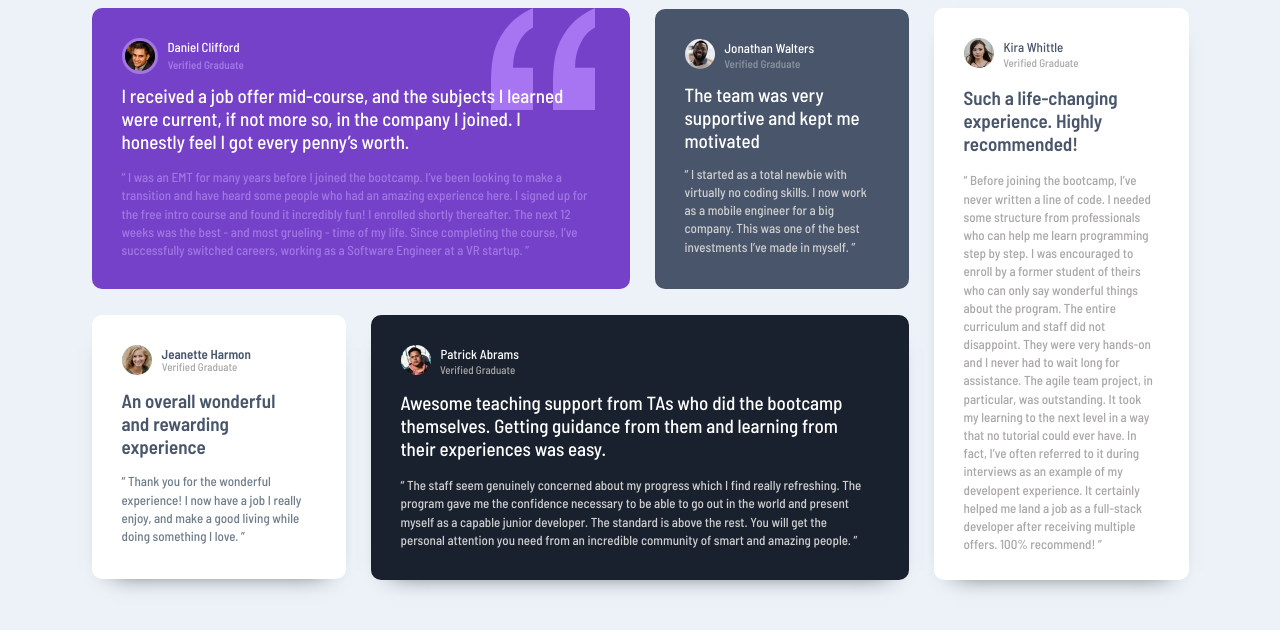
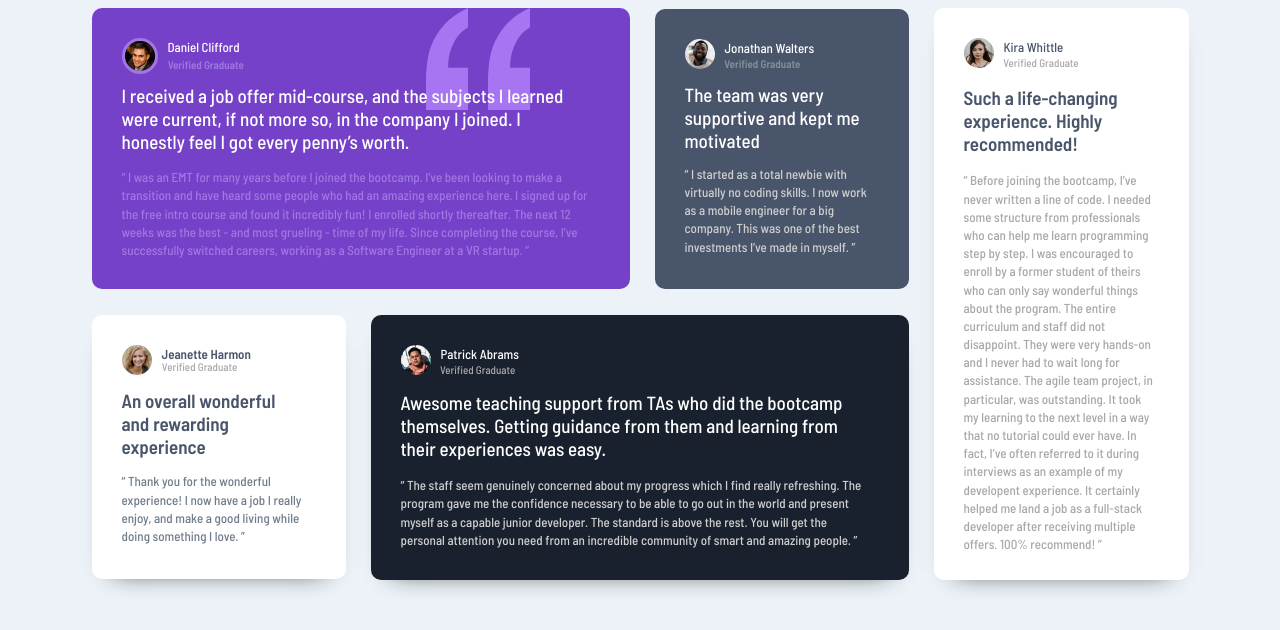
Before and after one commit to KasiaKaz14/grid-section, a plain HTML site: page index.html in a window 1280 px wide. Drawn offline with Linux system fonts and the light colour scheme.

Commit message:
fixed the quotation marks

```diff
--- a/styles.css
+++ b/styles.css
@@ -111,6 +111,7 @@ body {
   background-color: var(--first-section-color);
   padding-bottom: 30px;
   @media screen and (min-width: 768px) {
+    background-position: right 100px top;
     width: 538px;
     grid-area: first;
   }
```
